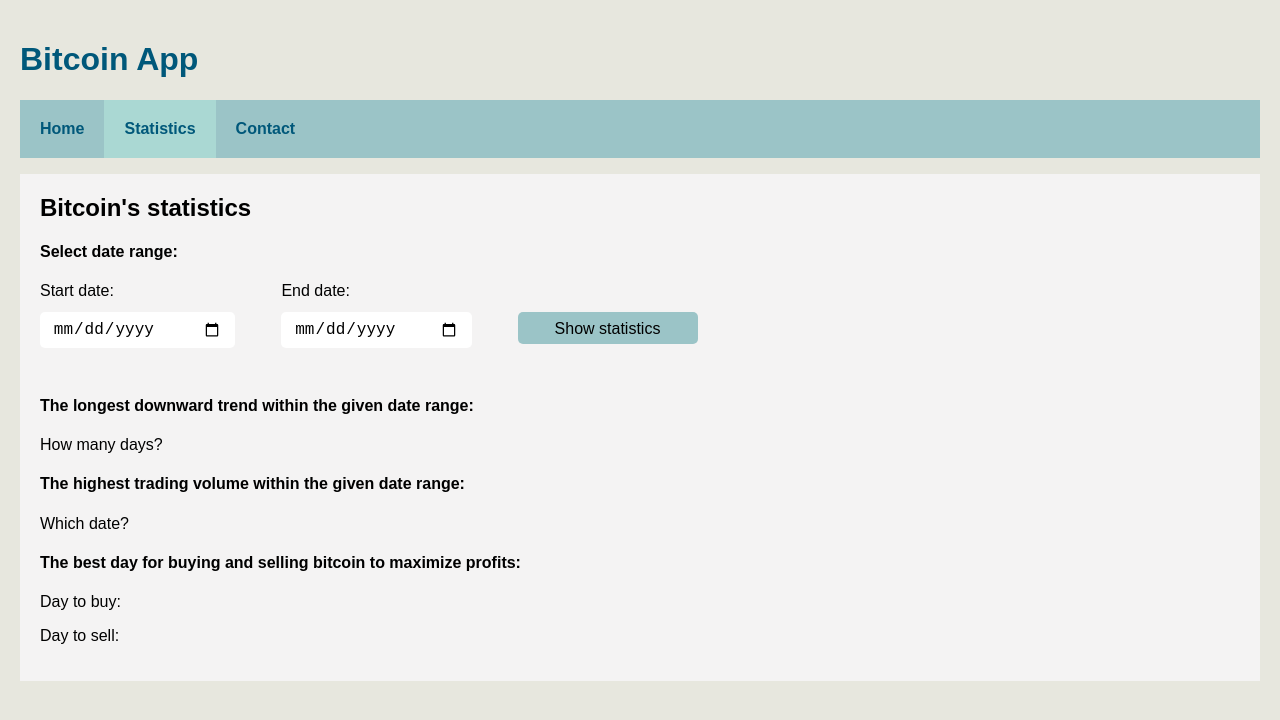
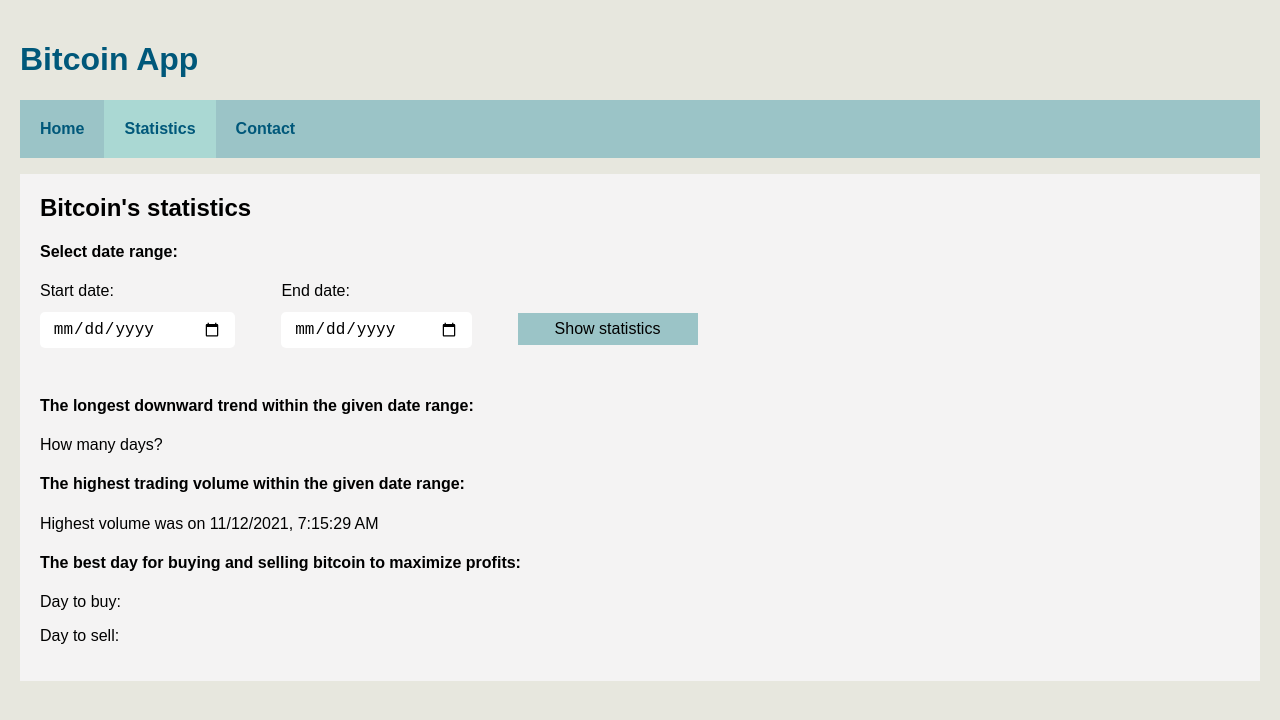
Before and after one commit to AnneRuo/bitcoin-app, a React (Create React App) app: page /stats in a window 1280 px wide. Shown: the top 720 px of the page. Built offline with nearby package versions, Linux system fonts and the light colour scheme; no server answers.

Commit message:
fixed data fetching

```diff
--- a/src/components/Form.js
+++ b/src/components/Form.js
@@ -1,51 +1,36 @@
-import React from "react";
-import Getdata from "./Getdata";
+import React, { useState } from "react";
+import { Getdata } from "./Getdata";
 
-class Form extends React.Component {
-    constructor(props) {
-      super(props);
-      this.handleChange = this.handleChange.bind(this);
-      this.handleSubmit = this.handleSubmit.bind(this);
-      this.state = {startdate: "",
-            enddate: ""
-        };
+const Form = ({setData}) => {
+    const [fromDate, setFromDate] = useState();
+    const [toDate, setToDate] = useState();
+
+    const handleSubmit = async (event) => {
+        event.preventDefault();
+        console.log('Date range ' + fromDate + ' - ' + toDate);
+        let timestampStart = (new Date(fromDate).getTime())/1000;
+        let timestampEnd = (new Date(toDate).getTime() + (1*60*60*1000))/1000;
+
+        const fetchData = await Getdata(timestampStart, timestampEnd);
+        setData(fetchData);
     }
 
-    handleChange(event) {
-        const value = event.target.value;
-        event.preventDefault();
-        this.setState(
-            {...this.state, [event.target.name]: value },
-            );
-    }
-
-    handleSubmit(event) {
-        event.preventDefault();
-        console.log('Date range ' + this.state.startdate + ' - ' + this.state.enddate);
-        let timestampStart = (new Date(this.state.startdate).getTime())/1000;
-        let timestampEnd = (new Date(this.state.enddate).getTime() + (1*60*60*1000))/1000;
-        Getdata(timestampStart, timestampEnd);
-        //timestampStart, timestampEnd
-    }
-
-    render() {
-      return (
+    return (
         <div className="form-box">
-            <form onSubmit={this.handleSubmit}>
+            <form onSubmit={handleSubmit}>
                 <label>
                     Start date:
-                    <input type="date" min='1970-01-01' name="startdate" value={this.state.startdate} onChange={this.handleChange}/>
+                    <input type="date" name="fromdate" value={fromDate} onChange={(e) => setFromDate(e.target.value)} />
                 </label>
                 <label>
                     End date:
-                    <input type="date" min='1970-01-01' name="enddate" value={this.state.enddate} onChange={this.handleChange}/>
+                    <input type="date" name="todate" value={toDate} onChange={(e) => setToDate(e.target.value)} />
                 </label>
-                <input type="submit" id="submitBtn" value="Show statistics" />
+                <button type="submit" id="submitBtn">Show statistics</button>
             </form>
-            {/* <Getdata startdate={this.state.startdate} enddate={this.state.enddate} /> */}
         </div>
-      );
-    }
+    );
 }
 
+
 export default Form;
--- a/src/components/Getdata.js
+++ b/src/components/Getdata.js
@@ -1,39 +1,12 @@
 import React, { useState, useEffect } from "react";
 import axios from "axios";
-import LongestDownward from "./LongestDownward";
-import HighestVolume from "./HighestVolume";
-import BestDay from "./BestDay";
 
 
 //'https://api.coingecko.com/api/v3/coins/bitcoin/market_chart/range?vs_currency=eur&from=1577836800&to=1609376400'
 //`https://api.coingecko.com/api/v3/coins/bitcoin/market_chart/range?vs_currency=eur&from=${timestampStart}&to=${timestampEnd}`
 
-function Getdata(timestampStart, timestampEnd) {
-    const [data, setData] = useState([])
-
-    useEffect(() => {
-        console.log('effect')
-        axios
-          .get(`https://api.coingecko.com/api/v3/coins/bitcoin/market_chart/range?vs_currency=eur&from=${timestampStart}&to=${timestampEnd}`)
-          .then(response => {
-            console.log('promise fulfilled')
-            setData(response.data)
-          })
-      }, [])
-      console.log('render', data.length)
-      console.log(JSON.stringify(data))
-
-
-      return (
-        <div>
-
-            <LongestDownward />
-            <HighestVolume />
-            <BestDay />
-
-        </div>
-    )
-
+export const Getdata = async (timestampStart, timestampEnd) => {
+    const url = `https://api.coingecko.com/api/v3/coins/bitcoin/market_chart/range?vs_currency=eur&from=${timestampStart}&to=${timestampEnd}`;
+    const response = await fetch(url);
+    return await response.json();
 }
-
-export default Getdata;
--- a/src/components/HighestVolume.js
+++ b/src/components/HighestVolume.js
@@ -1,12 +1,21 @@
 import React from "react";
 
-const HighestVolume = () => {
+const HighestVolume = ({data}) => {
+
+    const volumes = data.total_volumes;
+    console.log(volumes);
+
+    //const maxObj = volumes.reduce((max, obj) => (max.volumes[1] > obj.volumes[1]) ? max : obj);
+
+
+    //Timestamp to date: new Date(1636701329000).toLocaleString();
+    const highestDay = new Date(1636701329000).toLocaleString();
 
 
     return (
         <div>
             <h4>The highest trading volume within the given date range:</h4>
-            <p>Which date?</p>
+            <p>Highest volume {} was on {highestDay} </p>
         </div>
       );
 
--- a/src/components/Stats.js
+++ b/src/components/Stats.js
@@ -1,19 +1,27 @@
-import React from "react";
+import React, { useState } from "react";
 import Form from "./Form";
-import Getdata from "./Getdata";
+import LongestDownward from "./LongestDownward";
+import HighestVolume from "./HighestVolume";
+import BestDay from "./BestDay";
 
 
 const Stats = () => {
+
+  const [data, setData] = useState({});
+  console.log(data);
+
   return (
     <div>
       <h2>Bitcoin's statistics</h2>
       <h4>Select date range:</h4>
 
       <div id="form">
-          <Form />
+        <Form setData={setData} />
       </div>
       <div id="data">
-          <Getdata />
+        <LongestDownward data={data} />
+        <HighestVolume data={data} />
+        <BestDay data={data} />
       </div>
 
     </div>
```
Lines whose indentation alone changed are shown as unchanged.
